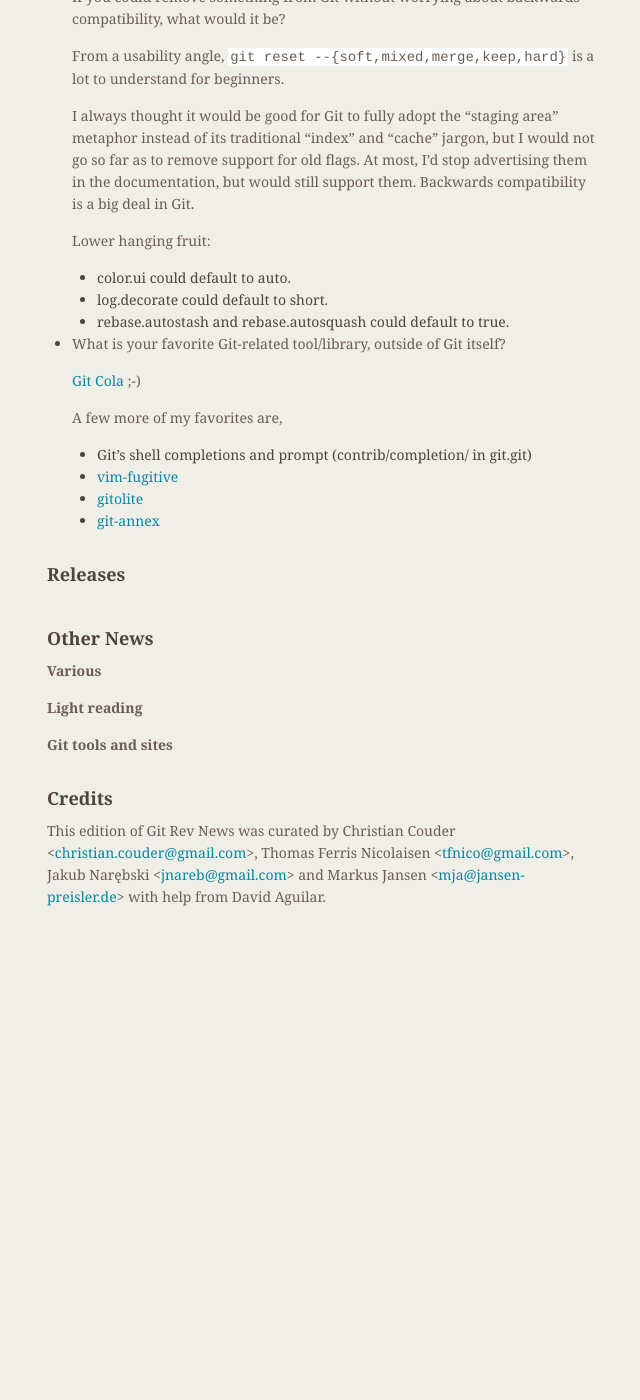
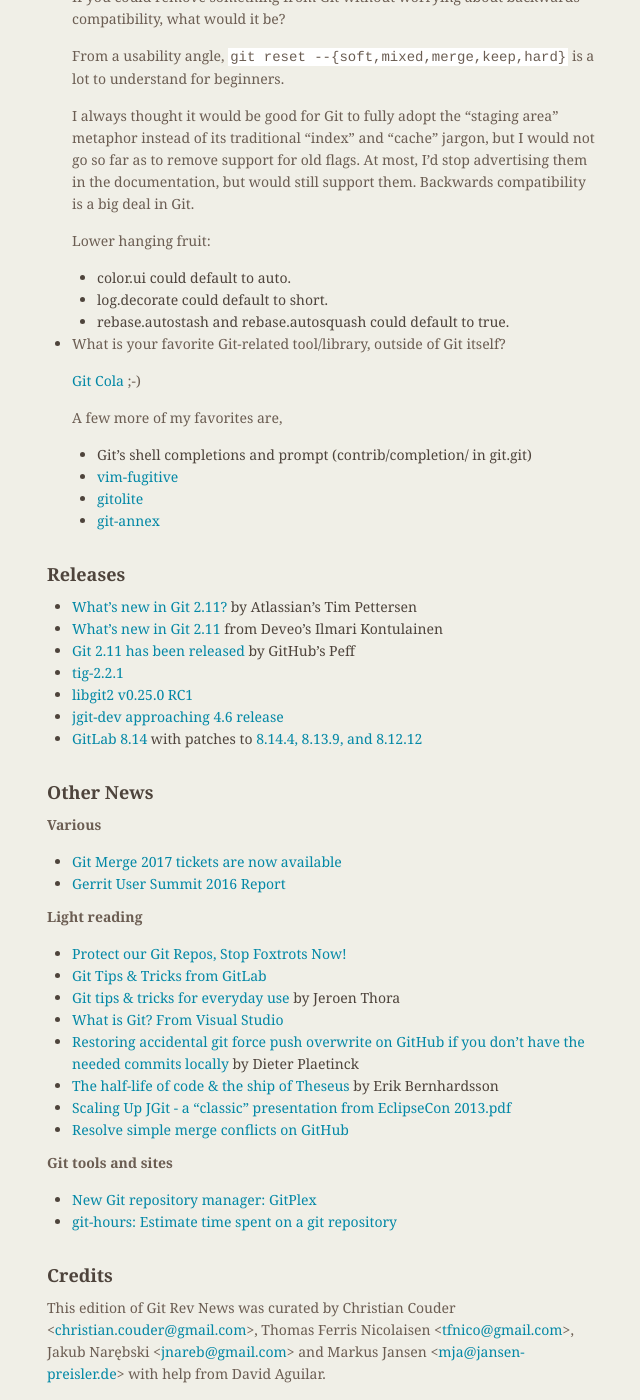
Before and after one commit to git/git.github.io, a Jekyll site: the page built from rev_news/drafts/edition-22.md, in a window 1280 px wide and 1400 px high, scrolled down 3670 px. Shown: the whole window, without its empty margins (487-1127 px from the left). Built offline with Jekyll 4.4.1, drawn with Linux system fonts in a browser that asks for light colours; before the commit the page ends 4593 px from its top, so only the background shows below that.

Commit message:
rn-22: releases and links

```diff
--- a/rev_news/drafts/edition-22.md
+++ b/rev_news/drafts/edition-22.md
@@ -243,17 +243,36 @@
 
 ## Releases
 
+* [What’s new in Git 2.11?](https://hackernoon.com/whats-new-in-git-2-11-64860aea6c4f#.dzf3wjhco) by Atlassian's Tim Pettersen
+* [What's new in Git 2.11](http://blog.deveo.com/whats-new-in-git-2-11/) from Deveo's Ilmari Kontulainen
+* [Git 2.11 has been released](https://github.com/blog/2288-git-2-11-has-been-released) by GitHub's Peff
+* [tig-2.2.1](https://github.com/jonas/tig/releases/tag/tig-2.2.1)
+* [libgit2 v0.25.0 RC1](https://github.com/libgit2/libgit2/releases/tag/v0.25.0-rc1)
+* [jgit-dev approaching 4.6 release](http://dev.eclipse.org/mhonarc/lists/jgit-dev/msg03236.html)
+* [GitLab 8.14](https://about.gitlab.com/2016/11/22/gitlab-8-14-released/) with patches to [8.14.4, 8.13.9, and 8.12.12](https://about.gitlab.com/2016/12/08/gitlab-8-dot-14-dot-4-released/)
 
 ## Other News
 
 __Various__
 
+* [Git Merge 2017 tickets are now available](https://github.com/blog/2287-git-merge-2017-tickets-are-now-available)
+* [Gerrit User Summit 2016 Report](https://gitenterprise.me/2016/11/23/gerrit-user-summit-2016-report/)
 
 __Light reading__
 
+* [Protect our Git Repos, Stop Foxtrots Now!](https://developer.atlassian.com/blog/2016/04/stop-foxtrots-now/)
+* [Git Tips & Tricks from GitLab](https://about.gitlab.com/2016/12/08/git-tips-and-tricks/)
+* [Git tips & tricks for everyday use](https://jeroenthora.be/post/git-tips-and-tricks-for-everyday-use) by Jeroen Thora
+* [What is Git? From Visual Studio](https://www.visualstudio.com/learn/what-is-git/)
+* [Restoring accidental git force push overwrite on GitHub if you don't have the needed commits locally](http://dieter.plaetinck.be/post/restoring-accidental-git-force-push-overwrite-on-github-if-dont-have-needed-commits-locally/) by Dieter Plaetinck
+* [The half-life of code & the ship of Theseus](https://erikbern.com/2016/12/05/the-half-life-of-code.html) by Erik Bernhardsson
+* [Scaling Up JGit - a "classic" presentation from EclipseCon 2013.pdf](https://www.eclipsecon.org/2013/sites/eclipsecon.org.2013/files/Scaling%20Up%20JGit%20-%20EclipseCon%202013.pdf)
+* [Resolve simple merge conflicts on GitHub](https://github.com/blog/2293-resolve-simple-merge-conflicts-on-github)
 
 __Git tools and sites__
 
+* [New Git repository manager: GitPlex](https://www.pmease.com/gitplex)
+* [git-hours: Estimate time spent on a git repository](https://github.com/kimmobrunfeldt/git-hours)
 
 ## Credits
 
```
